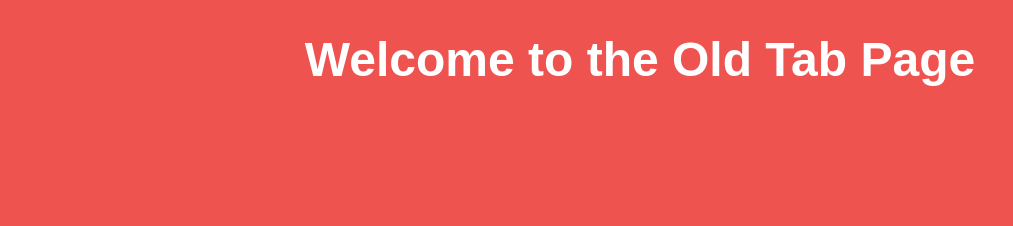
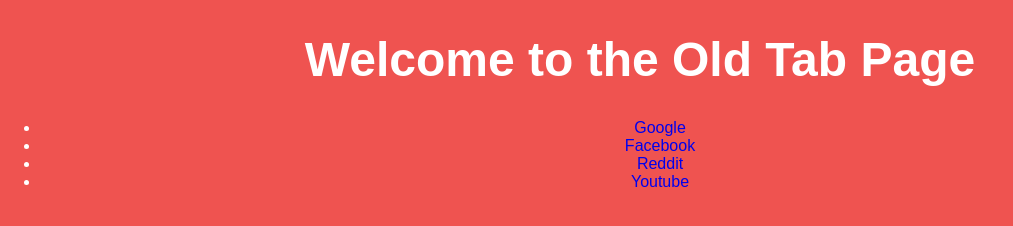
Before and after one commit to commontone/oldtabpage, a browser extension: page index.html in a window 1280 px wide. Shown: the whole page, without its empty margins (0-1013 px from the left). Drawn offline with Linux system fonts and the light colour scheme.

Commit message:
Added some basic, typical links

```diff
--- a/index.html
+++ b/index.html
@@ -8,6 +8,11 @@
 	</head>
 	<body>
 		<h1>Welcome to the Old Tab Page</h1>
-
+		<ul>
+			<li><a href="google.com">Google</a></li>
+			<li><a href="facebook.com">Facebook</a></li>
+			<li><a href="reddit.com">Reddit</a></li>
+			<li><a href="youtube.com">Youtube</a></li>
+		</ul>
 	</body>
 </html>
```
